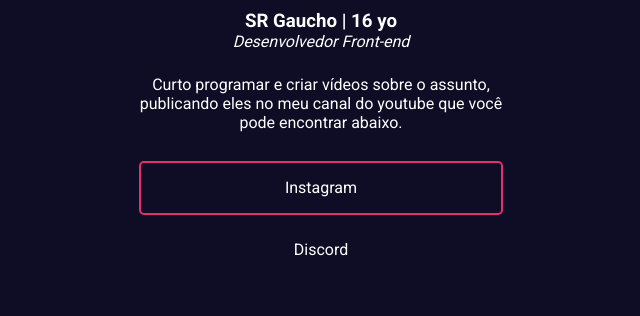
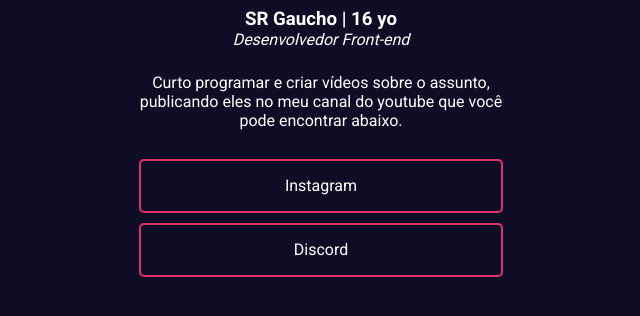
Before and after one commit to gauchaoooo/meusite, a plain HTML site: page index.html in a window 1280 px wide. Shown: the part 348-664 px from the top of the page, without its empty margins (319-959 px from the left). Drawn offline with Linux system fonts and the light colour scheme.

Commit message:
Atualizar o styles.css

```diff
--- a/styles.css
+++ b/styles.css
@@ -63,3 +63,14 @@ html, body {
     background-color: #E1306C;
     transition: 0.15s;
 }
+
+
+.Discord {
+    background-color: none;
+    border: 2px solid #E1306C;
+}
+
+.Discord:hover {
+    background-color: #E1306C;
+    transition: 0.15s;
+}
```
